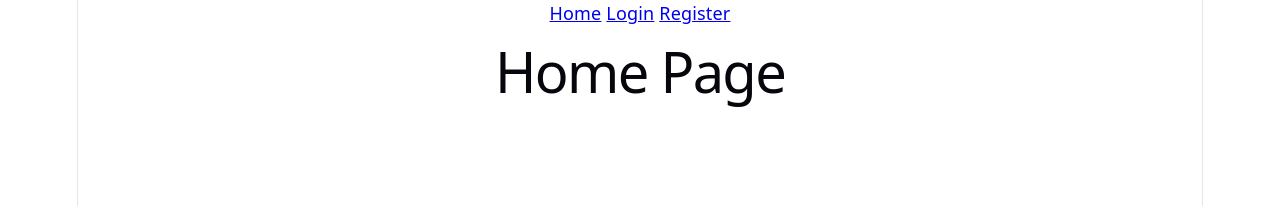
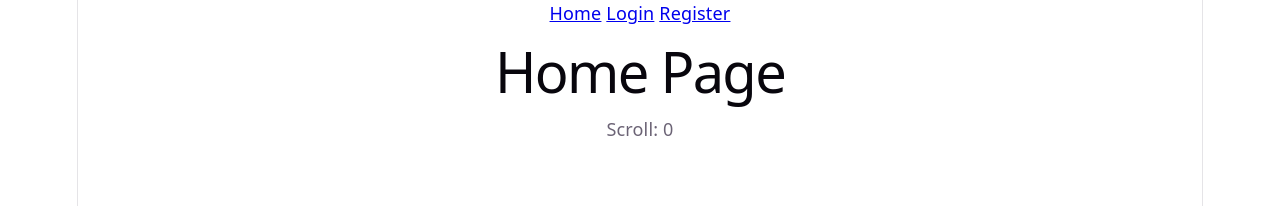
Before and after one commit to marconaccarato28-max/Selfwork-React-Router, a React (Vite) app: page / in a window 1280 px wide. Shown: the top 206 px of the page. Built offline with nearby package versions, Linux system fonts and the light colour scheme.

Commit message:
Selfwork Custom Hooks completato

```diff
--- /dev/null
+++ b/src/hooks/useFetch.jsx
@@ -0,0 +1,27 @@
+import { useEffect, useState } from "react";
+
+function useFetch(url) {
+
+const [data, setData] = useState([]);
+
+useEffect(() => {
+
+async function getData() {
+
+const response = await fetch(url);
+
+const result = await response.json();
+
+setData(result);
+
+}
+
+getData();
+
+}, [url]);
+
+return data;
+
+}
+
+export default useFetch;
--- /dev/null
+++ b/src/hooks/useScroll.jsx
@@ -0,0 +1,29 @@
+import { useEffect, useState } from "react";
+
+function useScroll() {
+
+const [scrollY, setScrollY] = useState(0);
+
+useEffect(() => {
+
+function handleScroll() {
+
+setScrollY(window.scrollY);
+
+}
+
+window.addEventListener("scroll", handleScroll);
+
+return () => {
+
+window.removeEventListener("scroll", handleScroll);
+
+};
+
+}, []);
+
+return scrollY;
+
+}
+
+export default useScroll;
--- a/src/pages/Home.jsx
+++ b/src/pages/Home.jsx
@@ -1,5 +1,23 @@
+import useScroll from "../hooks/useScroll.jsx";
+
 function Home() {
-return <h1>Home Page</h1>;
+
+const scrollY = useScroll();
+
+return (
+
+<>
+
+<h1>Home Page</h1>
+
+<p>Scroll: {scrollY}</p>
+
+<div style={{ height: "1500px" }}></div>
+
+</>
+
+);
+
 }
 
 export default Home;
--- a/src/pages/Posts.jsx
+++ b/src/pages/Posts.jsx
@@ -1,24 +1,35 @@
-import { Link, useLoaderData } from "react-router-dom";
+import { Link } from "react-router-dom";
+
+import useFetch from "../hooks/useFetch.jsx";
 
 function Posts() {
-const posts = useLoaderData();
+
+const posts = useFetch("https://jsonplaceholder.typicode.com/posts");
 
 return (
+
 <>
+
 <h1>Posts</h1>
 
 {posts.slice(0, 10).map((post) => (
+
 <article key={post.id}>
+
 <h2>{post.title}</h2>
+
 <p>{post.body}</p>
 
-<Link to={`/detail/${post.id}`}>
-Vai al dettaglio
-</Link>
+<Link to={"/detail/" + post.id}>Vai al dettaglio</Link>
+
 </article>
+
 ))}
+
 </>
+
 );
+
 }
 
 export default Posts;
```
